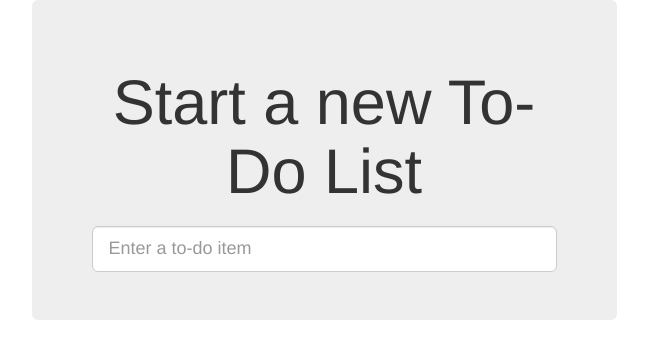
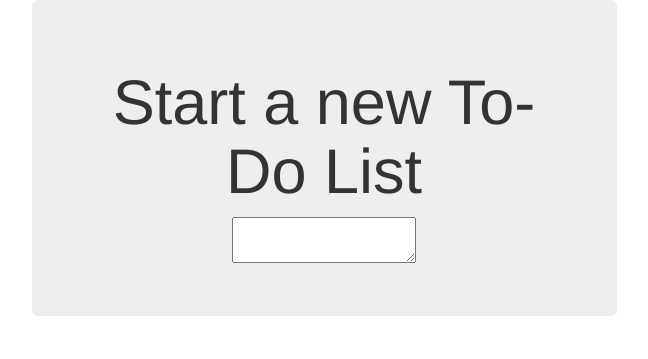
Before and after one commit to caco13/superlists, a Django app: template lists/templates/home.html in a window 1280 px wide. Shown: the top 359 px of the page, without its empty margins (316-964 px from the left). Run offline with Django 3.2, Linux system fonts and the light colour scheme; the template is opened without the code that fills it, so the values that code supplies are empty, except form fields; tables that the repository leaves empty hold one stand-in row (values such as "Sample post"); form fields are guessed from the names that the template uses; some libraries are stand-ins or nearby versions.

Commit message:
use new form in home_page, simplify tests. NB breaks stuff

```diff
--- a/lists/templates/base.html
+++ b/lists/templates/base.html
@@ -17,9 +17,7 @@
             <div class="text-center">
                 <h1>{% block header_text %}{% endblock %}</h1>
                 <form method="POST" action="{% block form_action %}{% endblock %}">
-                    <input name="item_text" id="id_new_item"
-                           class="form-control input-lg"
-                           placeholder="Enter a to-do item">
+                    {{ form.text }}
                     {% csrf_token %}
                     {% if error %}
                         <div class="for-group has-error">
--- a/lists/views.py
+++ b/lists/views.py
@@ -1,11 +1,12 @@
 from django.core.exceptions import ValidationError
 from django.shortcuts import render, redirect
 
+from lists.forms import ItemForm
 from lists.models import Item, List
 
 
 def home_page(request):
-    return render(request, 'home.html')
+    return render(request, 'home.html', {'form': ItemForm()})
 
 
 def view_list(request, list_id):
```
Also changed, not shown: lists/tests/test_views.py (+5 -0 lines).
